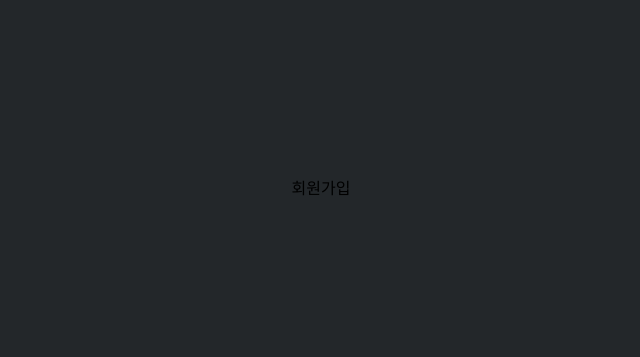
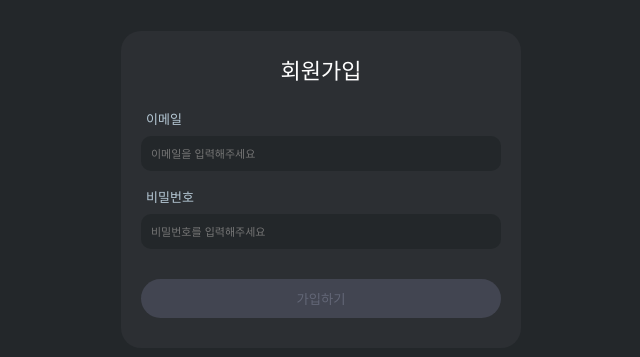
Before and after one commit to haron-lee/wanted-pre-onboarding-frontend, a React (Create React App) app: page /signup in a window 1280 px wide. Shown: the part 211-568 px from the top of the page, without its empty margins (319-959 px from the left). Built offline with nearby package versions, Linux system fonts and the light colour scheme.

Commit message:
Feat: 회원가입 컴포넌트 생성

```diff
--- a/src/pages/Signup.jsx
+++ b/src/pages/Signup.jsx
@@ -1,7 +1,8 @@
 import React from 'react';
+import Form from '../components/Form';
 
 const SignUp = () => {
-  return <div>회원가입</div>;
+  return <Form isSignUp={true} />;
 };
 
 export default SignUp;
```
